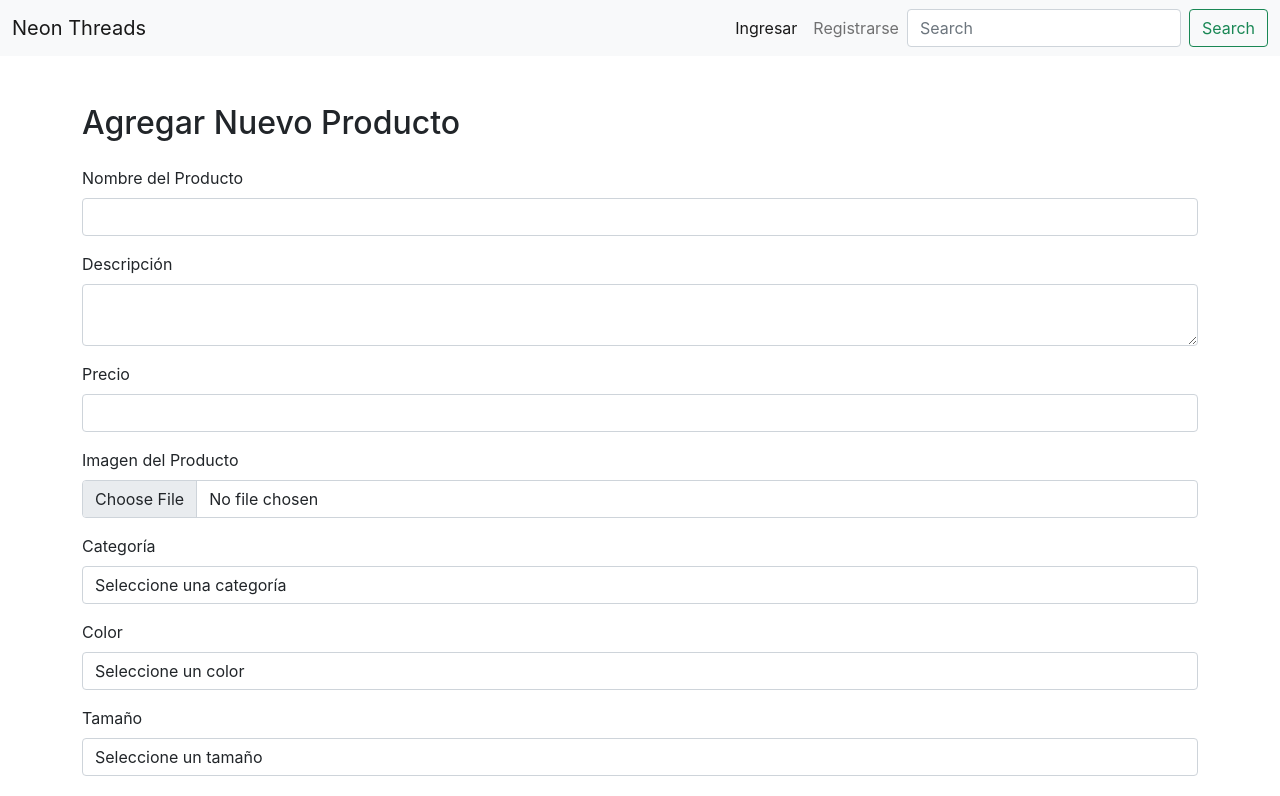
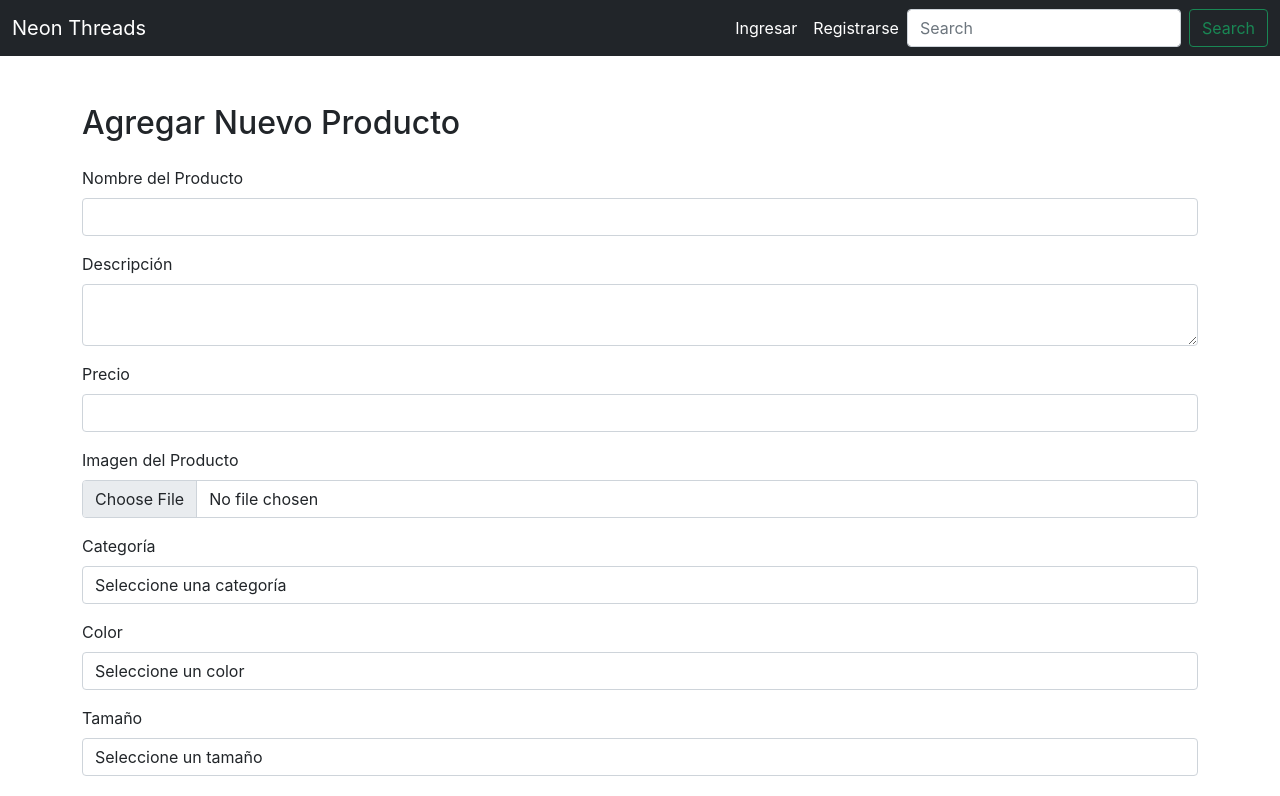
Before and after one commit to SebaArrieta/Proyecto-ModaVirtualNeonThreads, a React (Create React App) app in the folder client/: page /AddProduct in a window 1280 px wide. Shown: the top 796 px of the page. Built offline with nearby package versions, Linux system fonts and the light colour scheme.

Commit message:
ultimo antes presentacion

```diff
--- a/client/src/components/Home.js
+++ b/client/src/components/Home.js
@@ -50,7 +50,7 @@
     const sideMenu = (
         <div className="col-md-3 p-4 d-flex flex-column" style={{ backgroundColor: 'white' }}>
             <div className="bg-light p-4" style={{ backgroundColor: 'white' }}>
-                <h4>Filter Products</h4>
+                <h4 classname = "text-white bg-dark">Filtrar Productos</h4>
                 <div className="mb-3">
                     <label className="form-label">Categoria</label>
                     <select
--- a/client/src/components/Navbar.js
+++ b/client/src/components/Navbar.js
@@ -43,9 +43,9 @@
     }
 
     return (
-        <nav className="navbar navbar-expand-lg navbar-light bg-light">
+        <nav className="navbar navbar-expand-lg navbar-light bg-dark text-white">
           <div className="container-fluid">
-            <a className="navbar-brand" href="/">Neon Threads</a>
+            <a className="navbar-brand text-white" href="/">Neon Threads</a>
             <button className="navbar-toggler" type="button" data-bs-toggle="collapse" data-bs-target="#navbarSupportedContent" aria-controls="navbarSupportedContent" aria-expanded="false" aria-label="Toggle navigation">
               <span className="navbar-toggler-icon"></span>
             </button>
@@ -53,19 +53,19 @@
                 {Auth ? (
                   <ul className="navbar-nav ms-auto mb-2 mb-lg-0">
                     <li className="nav-item">
-                      <a className="nav-link active" aria-current="page" onClick={() => goToCart()}>Carrito</a>
+                      <a className="nav-link active text-white" aria-current="page" onClick={() => goToCart()}>Carrito</a>
                     </li>
                     <li className="nav-item">
-                      <a className="nav-link" onClick={() => SignOut()}>Salir</a>
+                      <a className="nav-link text-white" onClick={() => SignOut()}>Salir</a>
                     </li>
                     {Tipo == 1 ? (
                       <>
                       <li className="nav-item">
-                        <a className="nav-link">Admin</a>
+                        <a className="nav-link text-white">Admin</a>
                       </li>
 
                     <li className="nav-item">
-                    <a className="nav-link active" aria-current="page" onClick={() => goToAddProduct()}>Añadir Producto</a>
+                    <a className="nav-link active text-white" aria-current="page" onClick={() => goToAddProduct()}>Añadir Producto</a>
                     </li>
                     </>
                     ): null}
@@ -74,10 +74,10 @@
                   <ul className="navbar-nav ms-auto mb-2 mb-lg-0">
 
                     <li className="nav-item">
-                      <a className="nav-link active" aria-current="page" onClick={() => goToLogin()}>Ingresar</a>
+                      <a className="nav-link active text-white" aria-current="page" onClick={() => goToLogin()}>Ingresar</a>
                     </li>
                     <li className="nav-item">
-                      <a className="nav-link" onClick={() => goToSignUp()}>Registrarse</a>
+                      <a className="nav-link text-white" onClick={() => goToSignUp()}>Registrarse</a>
                     </li>
                   </ul>
                 }
```
Also changed, not shown: 2 other files (tests, documents, lock files or other folders).
